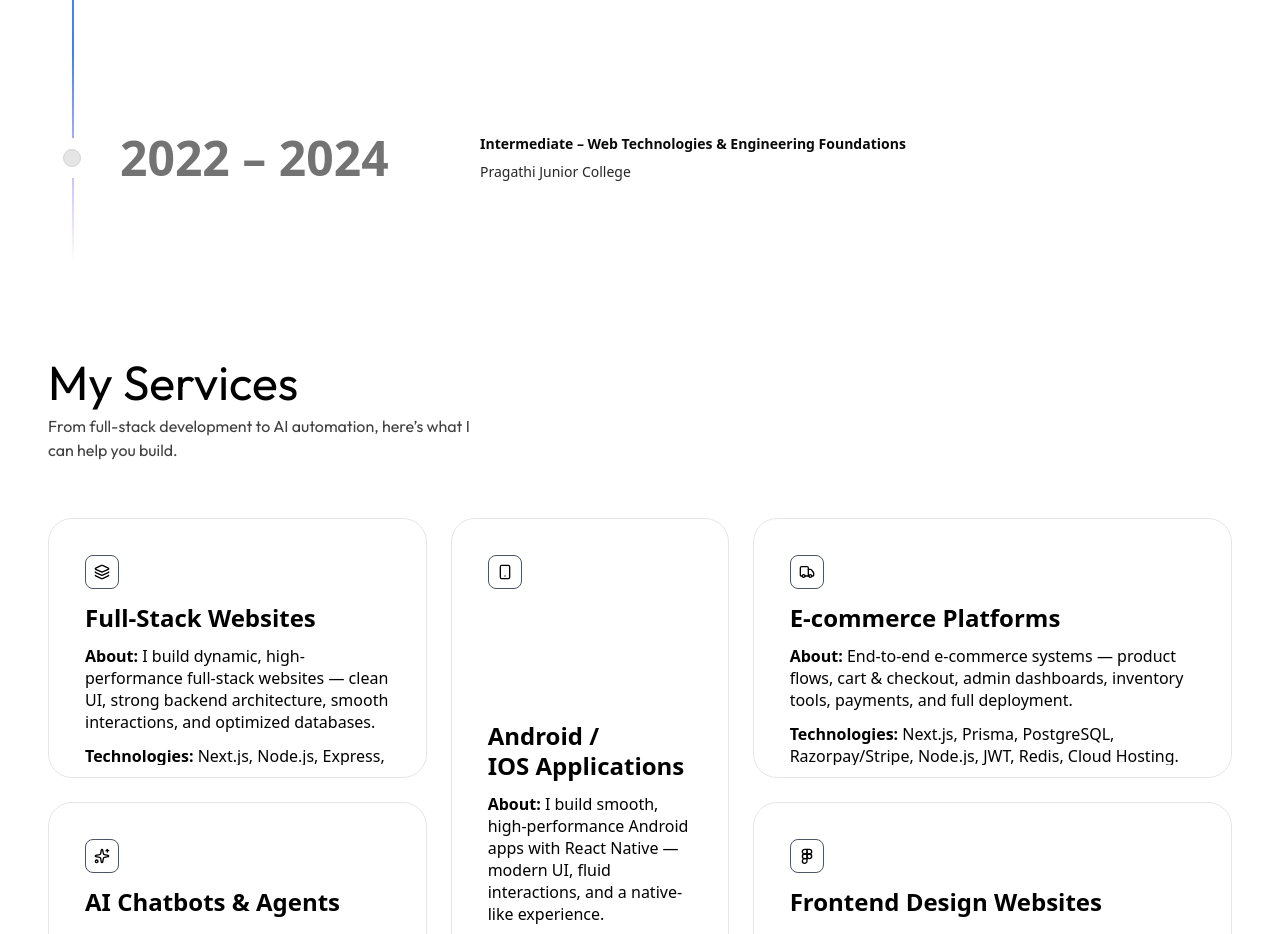
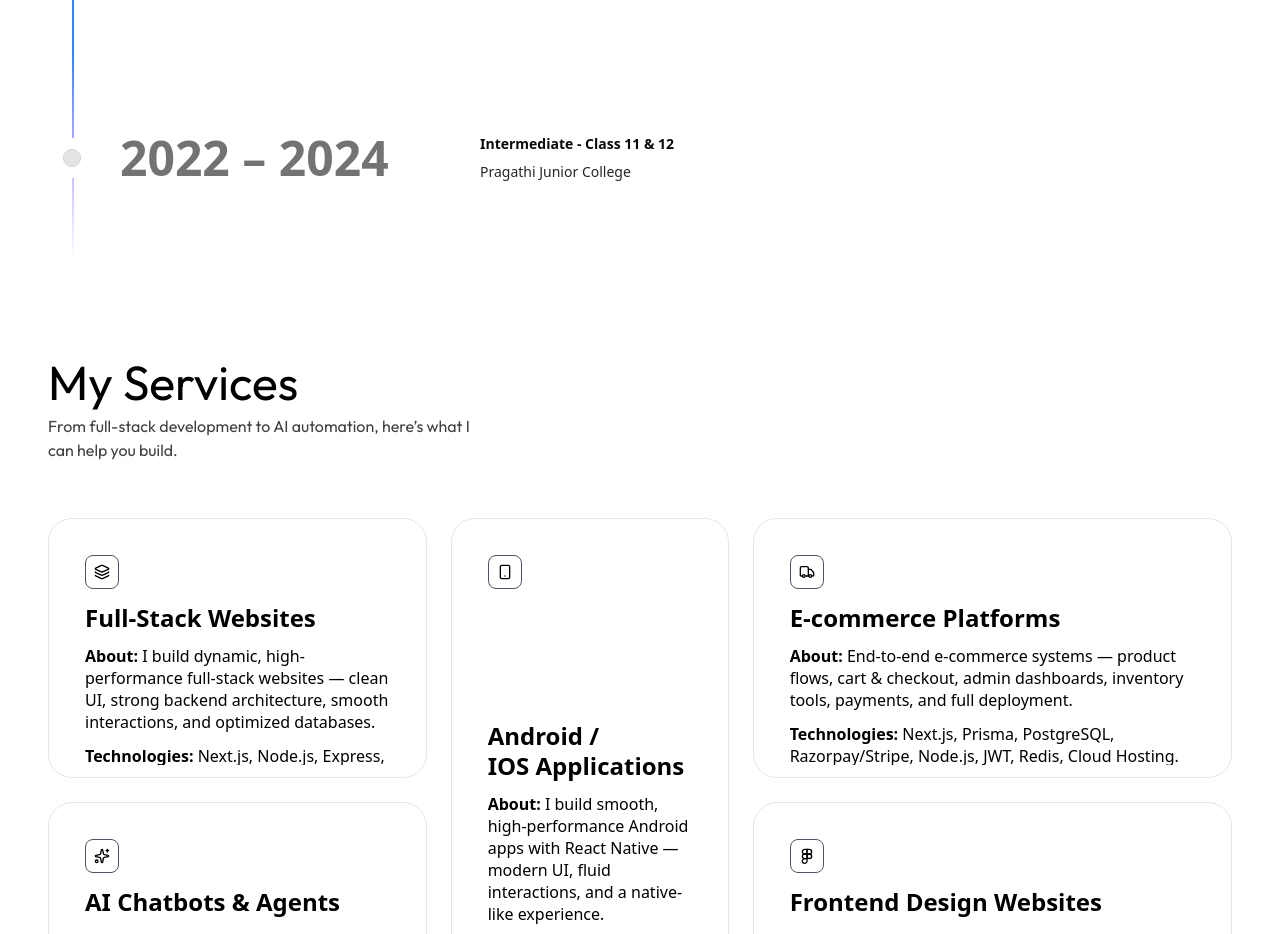
Before and after one commit to RISHIK92/portfolio, a Next.js app: page / in a window 1280 px wide. Shown: the part 4280-5214 px from the top of the page. Built offline with nearby package versions, Linux system fonts and the light colour scheme; a web font is replaced by a local one.

Commit message:
update timeline

```diff
--- a/components/Timeline.jsx
+++ b/components/Timeline.jsx
@@ -166,7 +166,7 @@ export function TimelineDemo() {
       content: (
         <div>
           <h3 className="text-sm font-semibold dark:text-white">
-            Intermediate – Web Technologies & Engineering Foundations
+            Intermediate - Class 11 & 12
           </h3>
 
           <p className="mt-2 text-xs md:text-sm text-neutral-800 dark:text-neutral-300">
```
